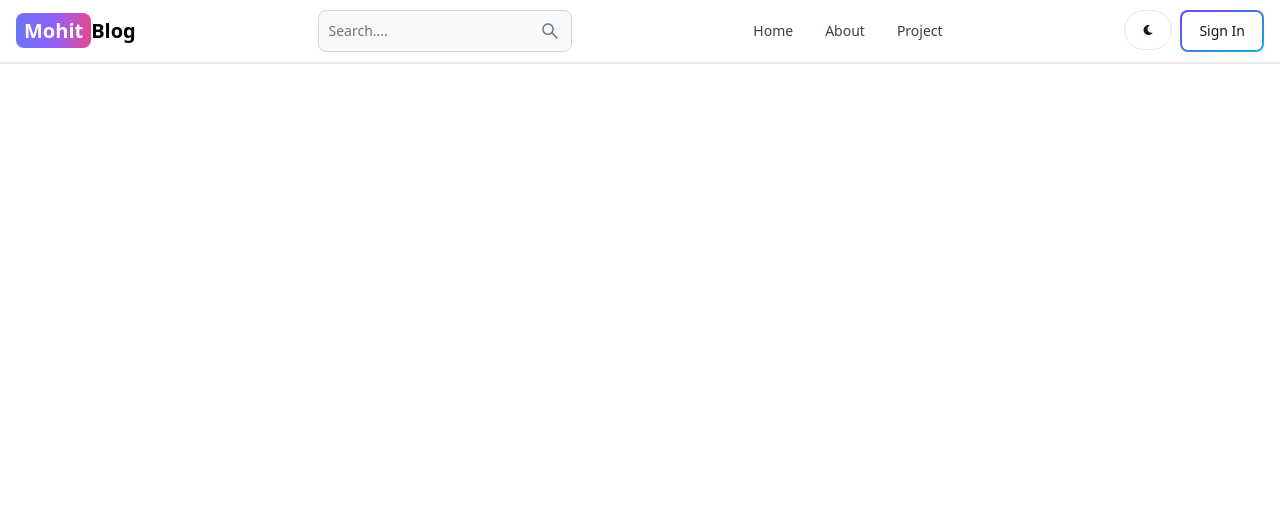
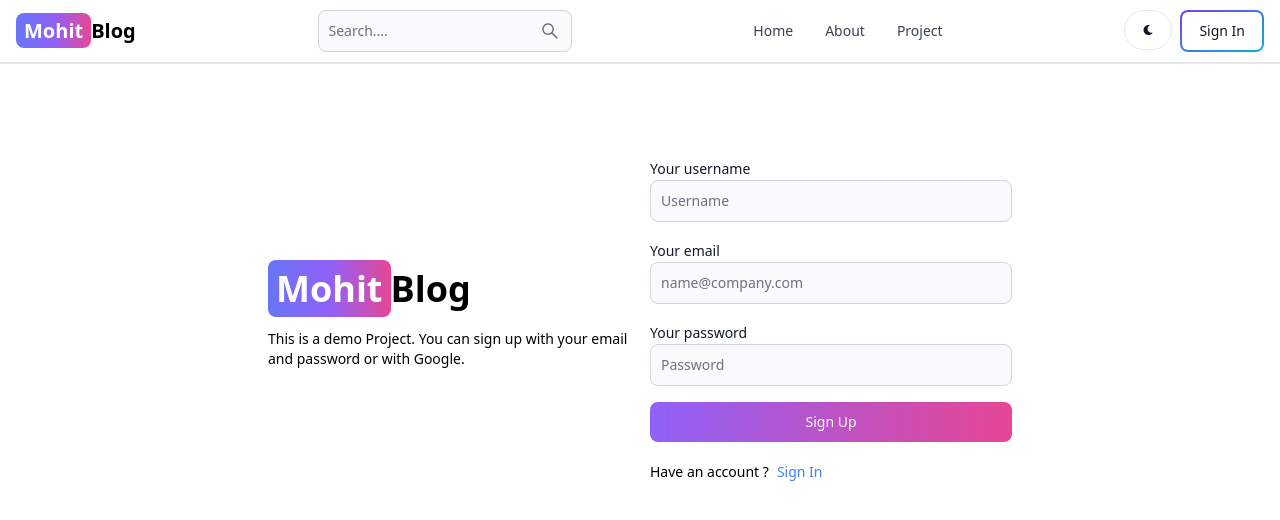
Before and after one commit to Mohitb123637/mern-blog, a React (Vite) app in the folder client/: page /sign-up in a window 1280 px wide. Shown: the top 520 px of the page. Built offline with nearby package versions, Linux system fonts and the light colour scheme.

Commit message:
create sign up page ui

```diff
--- a/client/src/App.jsx
+++ b/client/src/App.jsx
@@ -15,8 +15,8 @@
       <Routes>
         <Route path="/" element={<Home />} />
         <Route path="/about" element={<About />} />
-        <Route path="/sing-in" element={<SignIn />} />
-        <Route path="/sing-up" element={<SignUp />} />
+        <Route path="/sign-in" element={<SignIn />} />
+        <Route path="/sign-up" element={<SignUp />} />
         <Route path="/dashboard" element={<Dashboard />} />
         <Route path="/projects" element={<Project />} />
       </Routes>
--- a/client/src/pages/SignUp.jsx
+++ b/client/src/pages/SignUp.jsx
@@ -1,9 +1,49 @@
-import React from 'react'
-
+import { Button, Label, TextInput } from "flowbite-react";
+import React from "react";
+import { Link } from "react-router-dom";
 const SignUp = () => {
   return (
-    <div>SignUp</div>
-  )
-}
+    <div className="min-h-screen mt-20">
+      <div className="flex p-3 max-w-3xl mx-auto flex-col md:flex-row md:items-center gap-5">
+        {/* left side */}
+        <div className="flex-1">
+          <Link to="/" className="font-bold dark:text-white text-4xl">
+            <span className="px-2 py-1 bg-gradient-to-r from-indigo-500 via-purple-500 to-pink-500 rounded-lg text-white">
+              Mohit
+            </span>
+            Blog
+          </Link>
+          <p className="text-sm mt-5">
+            This is a demo Project. You can sign up with your email and password
+            or with Google.
+          </p>
+        </div>
+        {/* Right side */}
 
-export default SignUp
+        <div className="flex-1">
+          <form className="flex flex-col gap-4">
+            <div>
+              <Label value="Your username" />
+              <TextInput type="text" placeholder="Username" id="username" />
+            </div>
+            <div>
+              <Label value="Your email" />
+              <TextInput type="text" placeholder="name@company.com" id="email" />
+            </div>
+            <div>
+              <Label value="Your password" />
+              <TextInput type="text" placeholder="Password" id="password" />
+            </div>
+            <Button gradientDuoTone="purpleToPink" type="submit">Sign Up</Button>
+          </form>
+          <div className="flex gap-2 text-sm mt-5">
+            <span>Have an account ?</span>
+            <Link to='/sign-in' className="text-blue-500">Sign In</Link>
+          </div>
+        </div>
+      </div>
+    </div>
+  );
+};
+
+export default SignUp;
```
